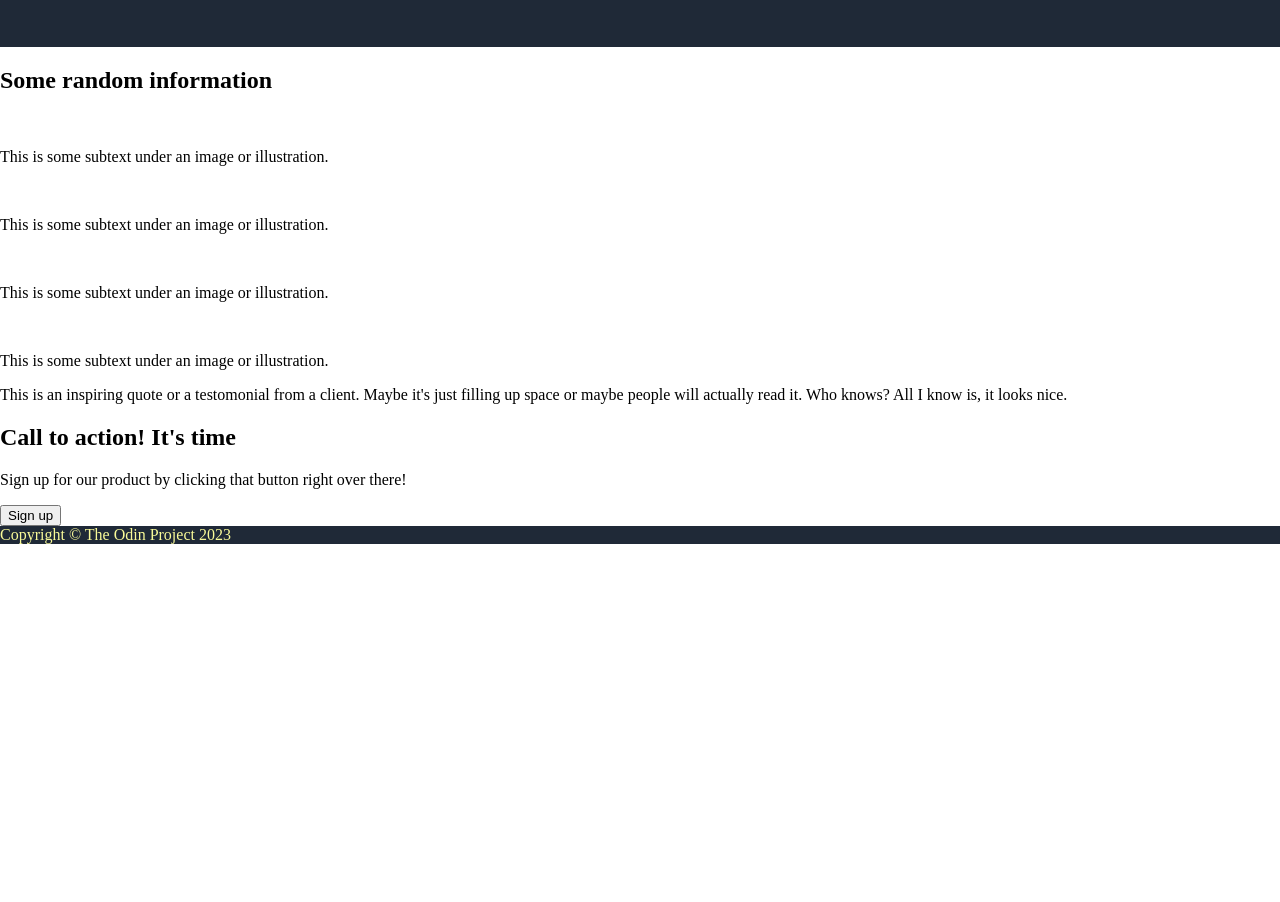
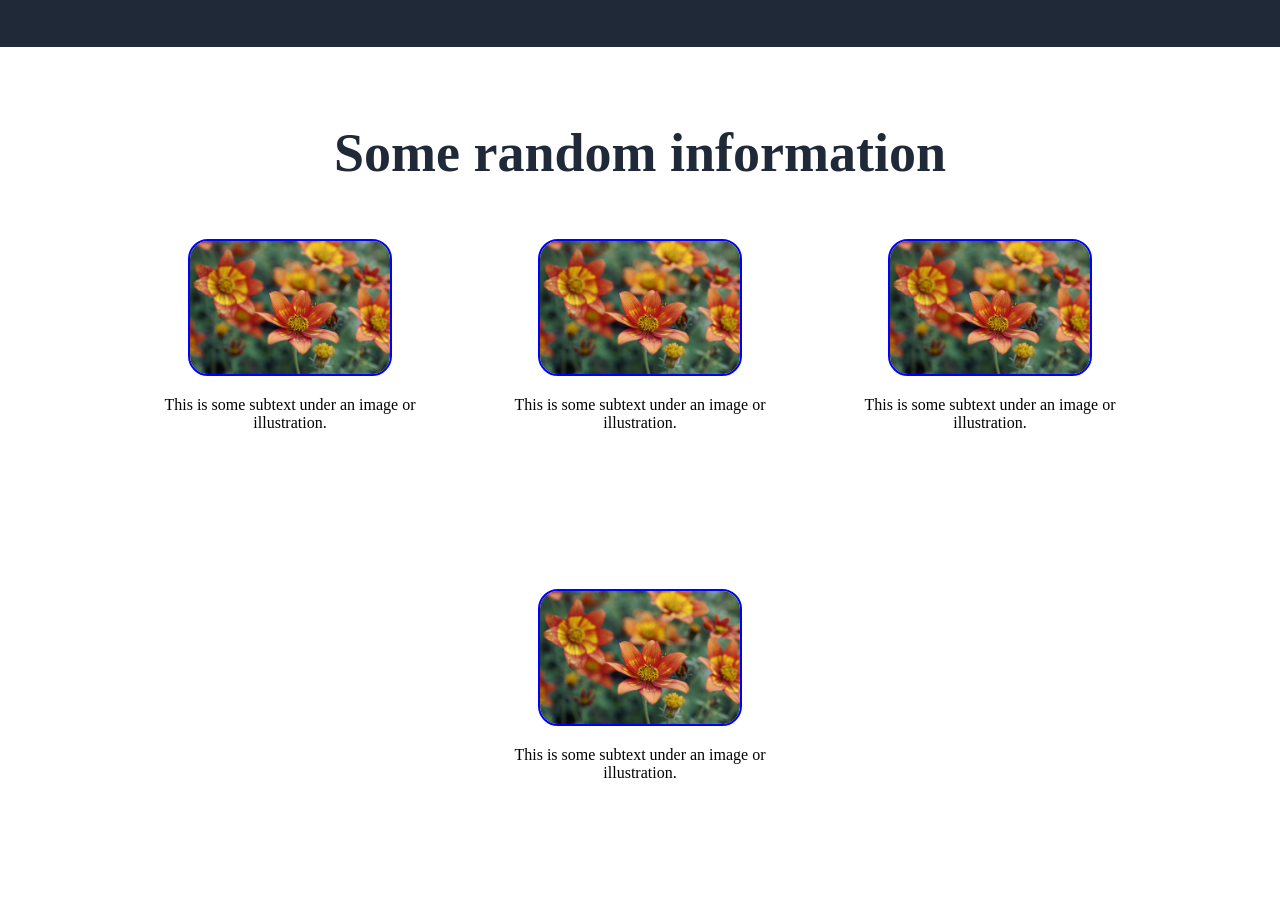
Before and after one commit to pratikpun/odin-landing-page, a plain HTML site: page index.html in a window 1280 px wide. Shown: the part 533-1435 px from the top of the page. Before the commit the page ends 1077 px from the top, so only its background shows below. Drawn offline with Linux system fonts and the light colour scheme.

Commit message:
completed randon-info section

```diff
--- a/index.html
+++ b/index.html
@@ -32,29 +32,31 @@
     </div>
     <div class="body">
       <div class="body-title"><h2>Some random information</h2></div>
+      <div class="cards">
         <div class="card">
-        <img src="" alt="" />
+          <img src="./images/flowers.jpeg" alt="" />
           <p class="image-text">
             This is some subtext under an image or illustration.
           </p>
         </div>
         <div class="card">
-        <img src="" alt="" />
+          <img src="./images/flowers.jpeg" alt="" />
           <p class="image-text">
             This is some subtext under an image or illustration.
           </p>
         </div>
         <div class="card">
-        <img src="" alt="" />
+          <img src="./images/flowers.jpeg" alt="" />
           <p class="image-text">
             This is some subtext under an image or illustration.
           </p>
         </div>
         <div class="card">
-        <img src="" alt="" />
+          <img src="./images/flowers.jpeg" alt="" />
           <p class="image-text">
             This is some subtext under an image or illustration.
           </p>
+        </div>
       </div>
     </div>
     <div class="quote-section">
--- a/styles.css
+++ b/styles.css
@@ -66,3 +66,32 @@ a {
   text-decoration: none;
   color: #e5e7eb;
 }
+.cards {
+  display: flex;
+  gap: 30px;
+  justify-content: center;
+  align-items: center;
+  flex-wrap: wrap;
+}
+.card {
+  max-width: 300px;
+  height: 300px;
+  padding: 10px;
+  text-align: center;
+}
+.card > img {
+  border: 2px solid blue;
+  max-width: 200px;
+  height: auto;
+  border-radius: 20px;
+}
+
+.body-title {
+  font-size: 36px;
+  color: #1f2937;
+  text-align: center;
+  font-weight: bold;
+}
+.body {
+  padding: 30px 0;
+}
```
Also changed, not shown: images/flowers.jpeg (added). Lines whose indentation alone changed are shown as unchanged.
